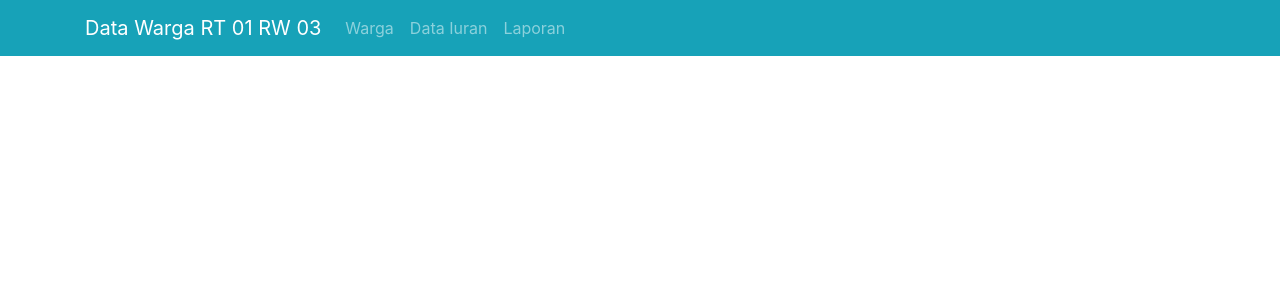
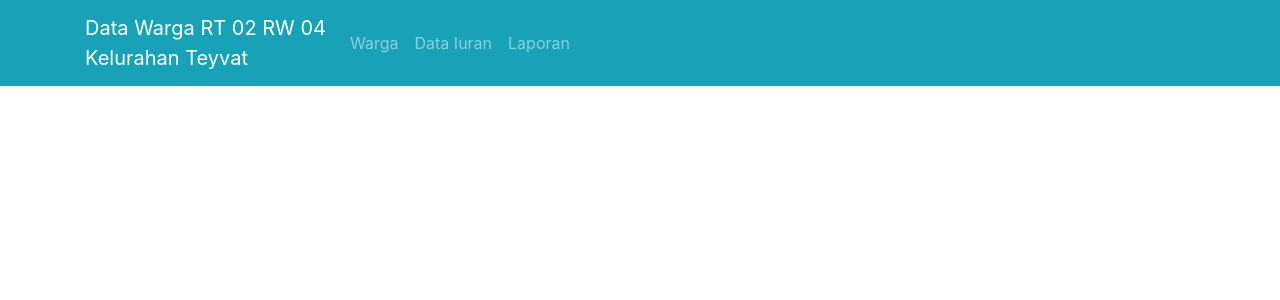
Before and after one commit to OktovanAgung/Project-UAS-Kas-RT, a CodeIgniter 4 app: the page made by asset/code/ci4/app/Views/header_view.php in a window 1280 px wide. Shown: the top 300 px of the page. Run offline with PHP 8.4 and a stand-in for CodeIgniter, Linux system fonts and the light colour scheme; the template is opened without the code that fills it, so the values that code supplies are empty; some libraries are stand-ins or nearby versions.

Commit message:
update header_view.php

```diff
--- a/asset/code/ci4/app/Views/header_view.php
+++ b/asset/code/ci4/app/Views/header_view.php
@@ -12,7 +12,7 @@
   <body>
     <nav class="navbar navbar-expand-sm navbar-dark bg-info">
         <div class="container">
-            <a class="navbar-brand" href="<?= base_url();?>">Data Warga RT 01 RW 03</a>
+            <a class="navbar-brand" href="<?= base_url();?>">Data Warga RT 02 RW 04<br>Kelurahan Teyvat</a>
             <button class="navbar-toggler d-lg-none" type="button" data-toggle="collapse" data-target="#collapsibleNavId" aria-controls="collapsibleNavId"
                 aria-expanded="false" aria-label="Toggle navigation"></button>
 
```
